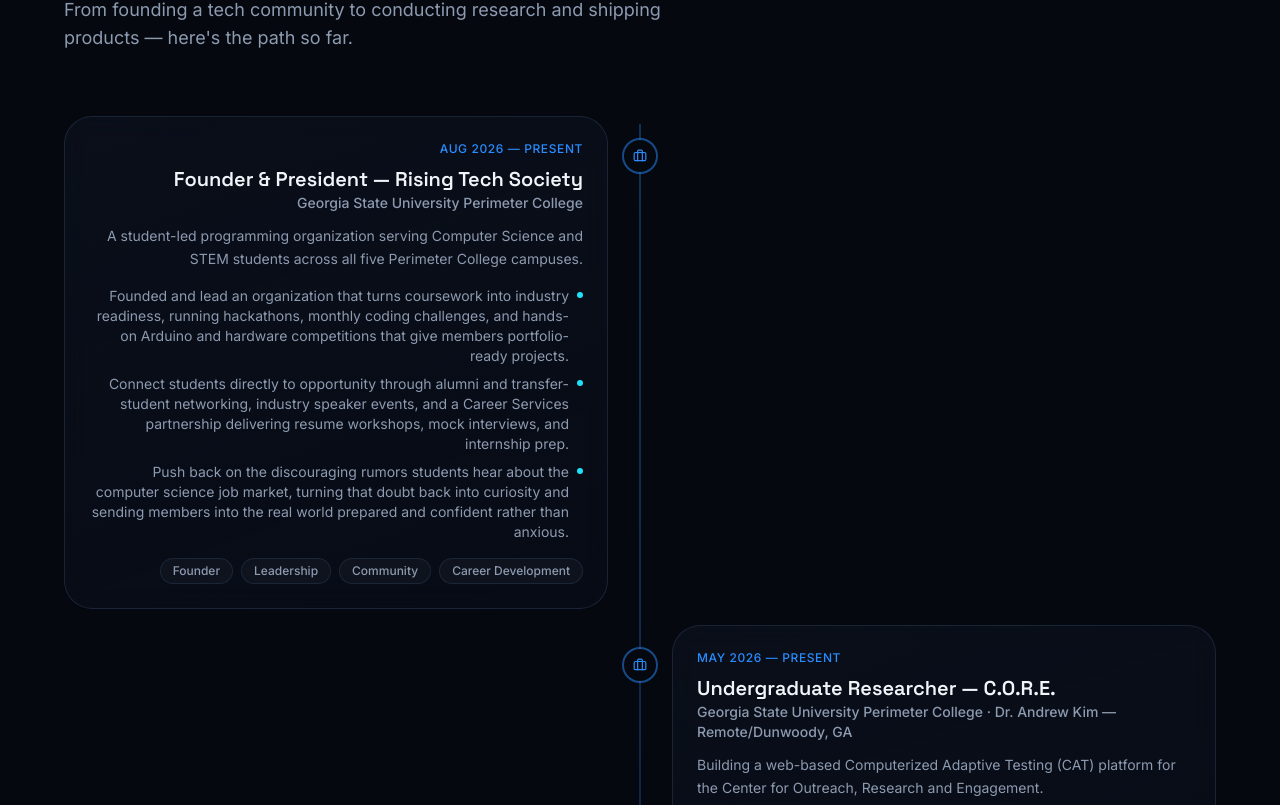
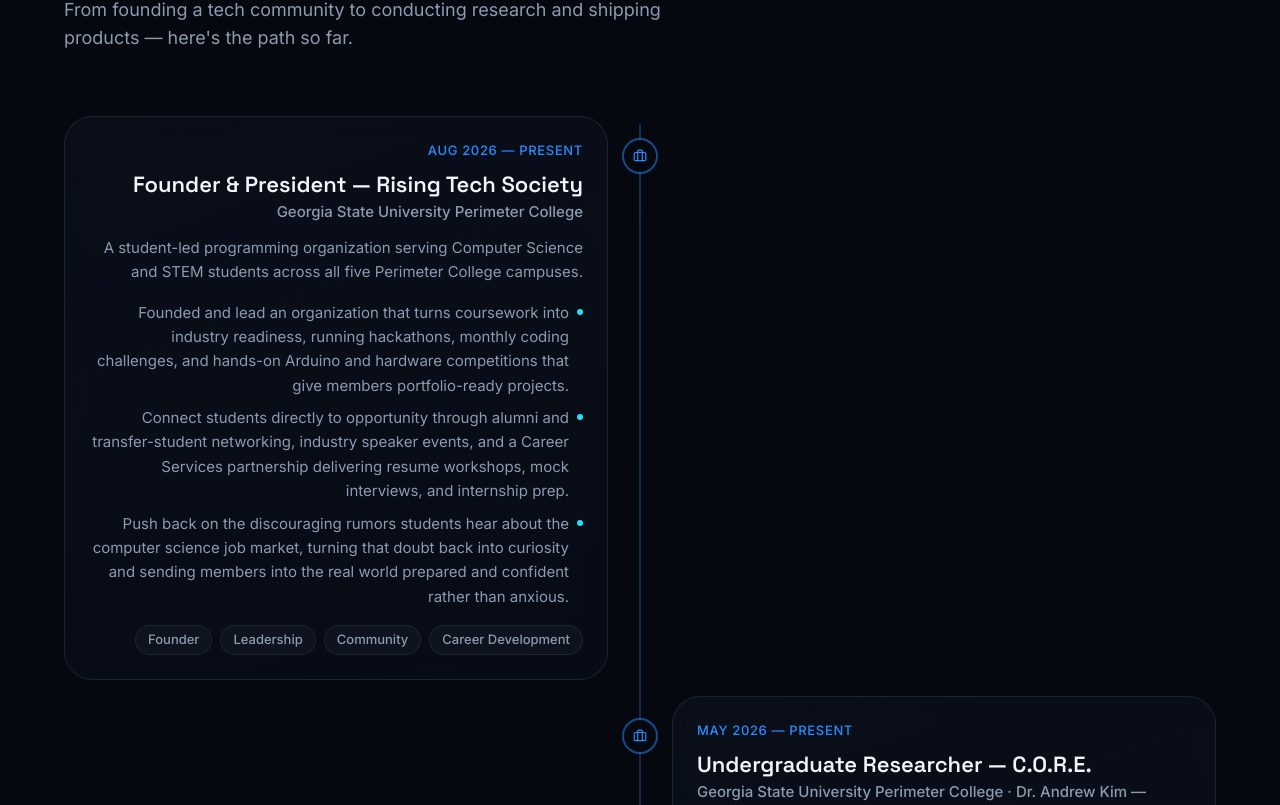
Before and after one commit to Goose-101/Portfolio, a Next.js app: page / in a window 1280 px wide. Shown: the part 2055-2860 px from the top of the page. Built offline with nearby package versions, Linux system fonts and the light colour scheme; no server answers.

Commit message:
Enlarge experience timeline typography

```diff
--- a/src/components/sections/experience.tsx
+++ b/src/components/sections/experience.tsx
@@ -56,23 +56,23 @@ export function Experience() {
                           left ? "md:justify-end" : "",
                         ].join(" ")}
                       >
-                        <span className="text-xs font-medium uppercase tracking-wider text-accent">
+                        <span className="text-[13px] font-medium uppercase tracking-wider text-accent">
                           {item.period}
                         </span>
                       </div>
-                      <h3 className="mt-2 font-display text-xl font-semibold">
+                      <h3 className="mt-2 font-display text-[1.375rem] font-semibold">
                         {item.role}
                       </h3>
-                      <p className="text-sm font-medium text-muted-foreground">
+                      <p className="text-[15px] font-medium text-muted-foreground">
                         {item.org}
                       </p>
-                      <p className="mt-3 text-sm leading-relaxed text-muted-foreground">
+                      <p className="mt-3 text-[15px] leading-relaxed text-muted-foreground">
                         {item.summary}
                       </p>
 
                       <ul
                         className={[
-                          "mt-4 space-y-2 text-sm text-muted-foreground",
+                          "mt-4 space-y-2 text-[15px] leading-relaxed text-muted-foreground",
                           left ? "md:ml-auto" : "",
                         ].join(" ")}
                       >
@@ -84,7 +84,7 @@ export function Experience() {
                               left ? "md:flex-row-reverse md:text-right" : "",
                             ].join(" ")}
                           >
-                            <span className="mt-1.5 h-1.5 w-1.5 shrink-0 rounded-full bg-cyan" />
+                            <span className="mt-2 h-1.5 w-1.5 shrink-0 rounded-full bg-cyan" />
                             <span>{pt}</span>
                           </li>
                         ))}
@@ -97,7 +97,9 @@ export function Experience() {
                         ].join(" ")}
                       >
                         {item.tags.map((t) => (
-                          <Badge key={t}>{t}</Badge>
+                          <Badge key={t} className="text-[13px]">
+                            {t}
+                          </Badge>
                         ))}
                       </div>
                     </motion.article>
```
